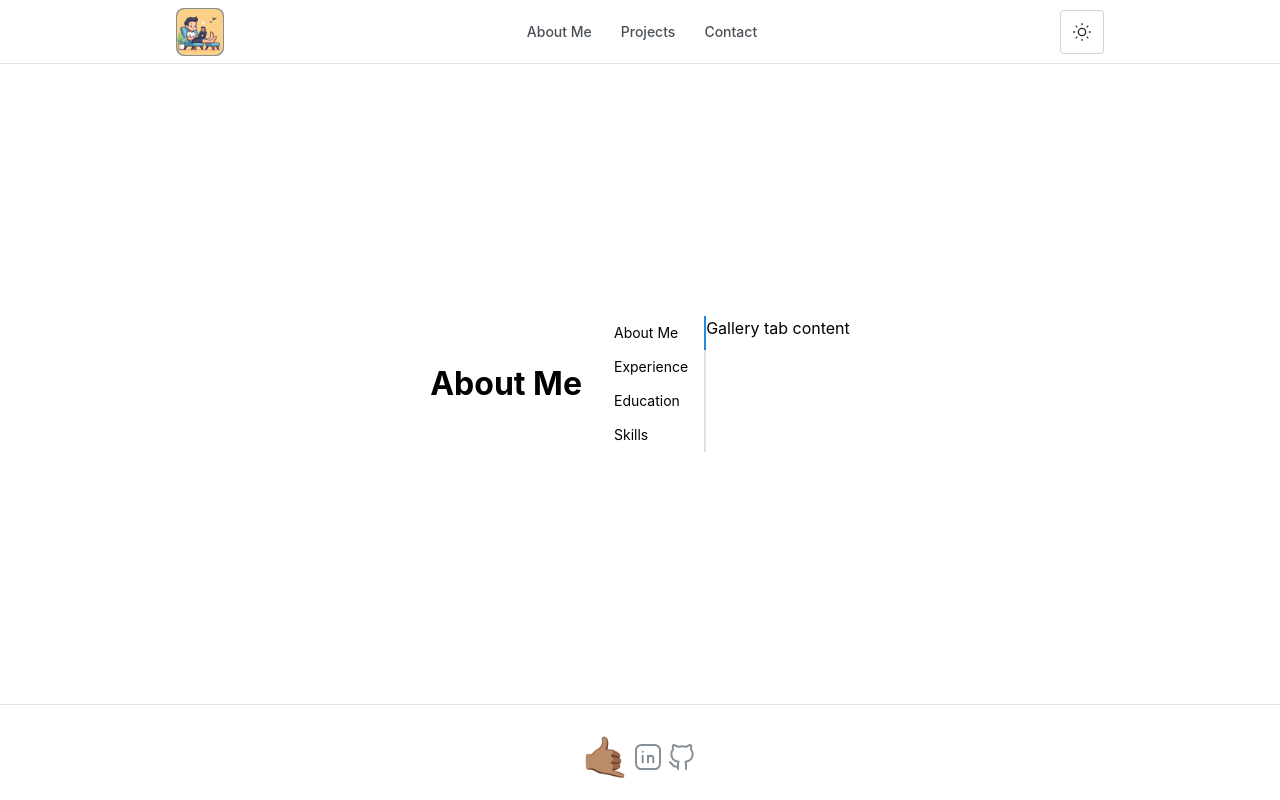
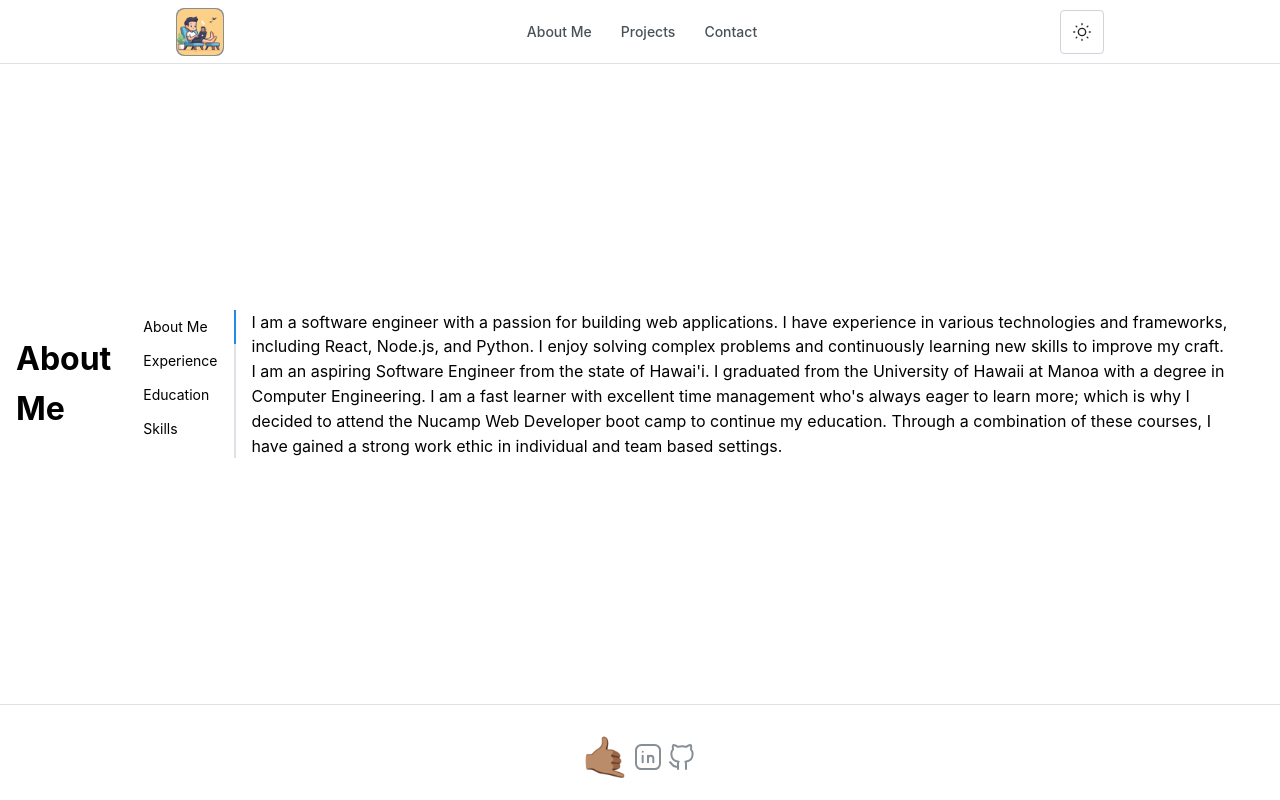
Before and after one commit to cjarquio/cjarquio.github.io, a React (Create React App) app: page /about in a window 1280 px wide. Built offline with nearby package versions, Linux system fonts and the light colour scheme.

Commit message:
Add component for about me

```diff
--- a/src/components/About/About.tsx
+++ b/src/components/About/About.tsx
@@ -1,9 +1,10 @@
 import { Container, Flex, Group, Tabs } from '@mantine/core';
+import { AboutMe } from './AboutMe/AboutMe';
 
 export const About = () => {
   return (
     <Container fluid>
-      <Group align="center">
+      <Group grow preventGrowOverflow={false} wrap="nowrap">
         {/** TODO: Insert image */}
         <h1>About Me</h1>
         <Flex gap={5} justify="start" align="start">
@@ -16,7 +17,9 @@ export const About = () => {
             </Tabs.List>
 
             {/** TODO: Create separate components for each section */}
-            <Tabs.Panel value="about">Gallery tab content</Tabs.Panel>
+            <Tabs.Panel value="about">
+              <AboutMe />
+            </Tabs.Panel>
             <Tabs.Panel value="experience">Messages tab content</Tabs.Panel>
             <Tabs.Panel value="education">Education</Tabs.Panel>
             <Tabs.Panel value="skills">Skills</Tabs.Panel>
--- /dev/null
+++ b/src/components/About/AboutMe/AboutMe.tsx
@@ -0,0 +1,23 @@
+import { Container, Text } from '@mantine/core';
+
+export const AboutMe = () => {
+  return (
+    <Container fluid>
+      <Text>
+        I am a software engineer with a passion for building web applications. I
+        have experience in various technologies and frameworks, including React,
+        Node.js, and Python. I enjoy solving complex problems and continuously
+        learning new skills to improve my craft.
+      </Text>
+      <Text>
+        I am an aspiring Software Engineer from the state of Hawai'i. I
+        graduated from the University of Hawaii at Manoa with a degree in
+        Computer Engineering. I am a fast learner with excellent time management
+        who's always eager to learn more; which is why I decided to attend the
+        Nucamp Web Developer boot camp to continue my education. Through a
+        combination of these courses, I have gained a strong work ethic in
+        individual and team based settings.
+      </Text>
+    </Container>
+  );
+};
```
